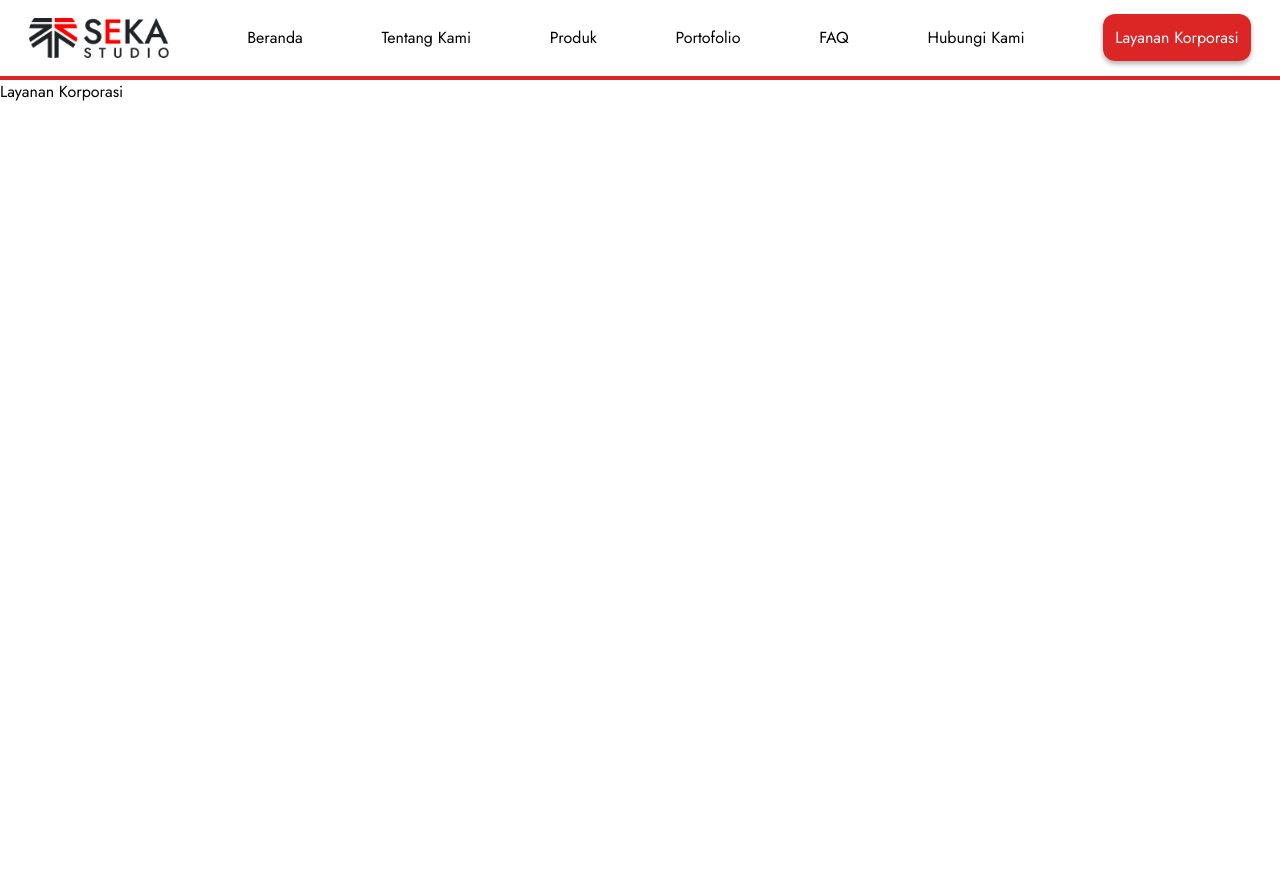
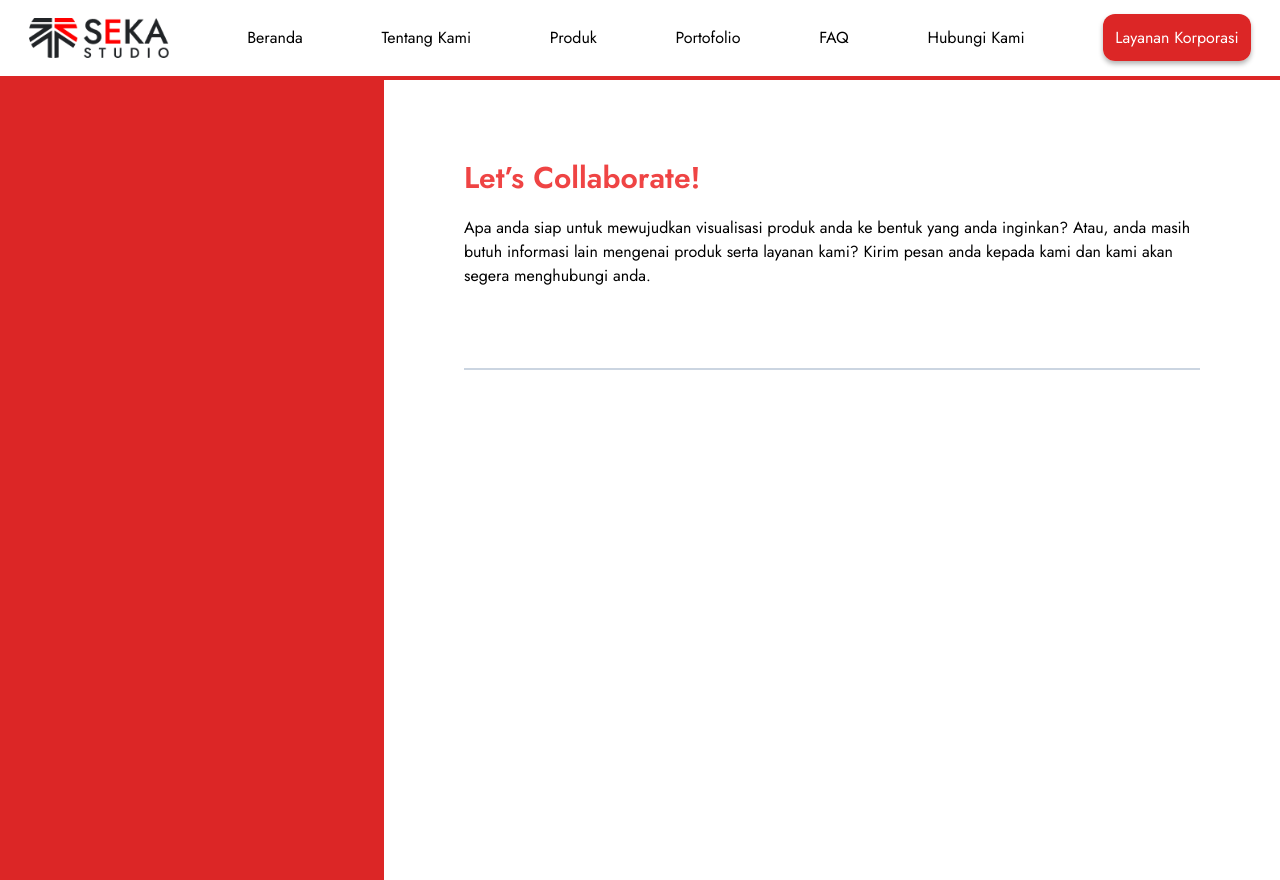
Before and after one commit to Ijon6k/Seka-studio-web, a React (Vite) app: page /layanan-korporasi in a window 1280 px wide. Before the commit the page ends 800 px from the top, so only its background shows below. Built offline with nearby package versions, Linux system fonts and the light colour scheme.

Commit message:
setup pages and headline on layanan korporasi page

```diff
--- a/src/pages/LayananKorporasi.jsx
+++ b/src/pages/LayananKorporasi.jsx
@@ -1,7 +1,27 @@
 import PageWrapper from "../components/layout/PageWrapper";
 
 const LayananKorporasi = () => {
-  return <PageWrapper>Layanan Korporasi</PageWrapper>;
+  return (
+    <PageWrapper customClass={"flex"}>
+      <aside className="sticky right-0 w-96 h-screen bg-red-600"></aside>
+      <section className="flex-1  px-20 py-10">
+        <div className="py-10 pb-20 border-b-2  border-slate-300">
+          <h1 className="text-3xl pb-5 font-semibold text-red-500 ">
+            Let’s Collaborate!{" "}
+          </h1>
+          <p>
+            Apa anda siap untuk mewujudkan visualisasi produk anda ke bentuk
+            yang anda inginkan? Atau, anda masih butuh informasi lain mengenai
+            produk serta layanan kami? Kirim pesan anda kepada kami dan kami
+            akan segera menghubungi anda.
+          </p>
+        </div>
+        <div></div>
+        <div></div>
+        <div></div>
+      </section>
+    </PageWrapper>
+  );
 };
 
 export default LayananKorporasi;
```
